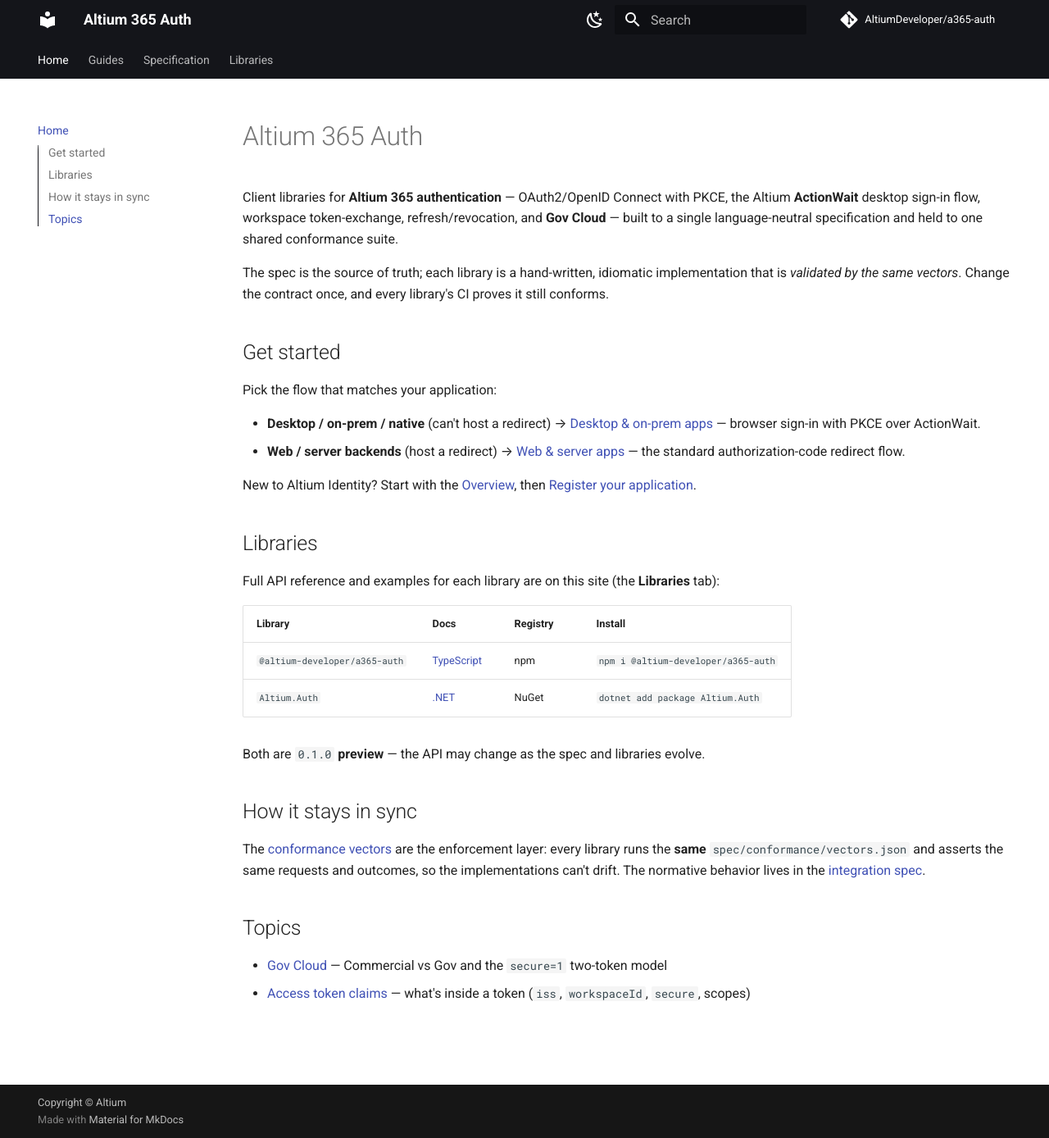
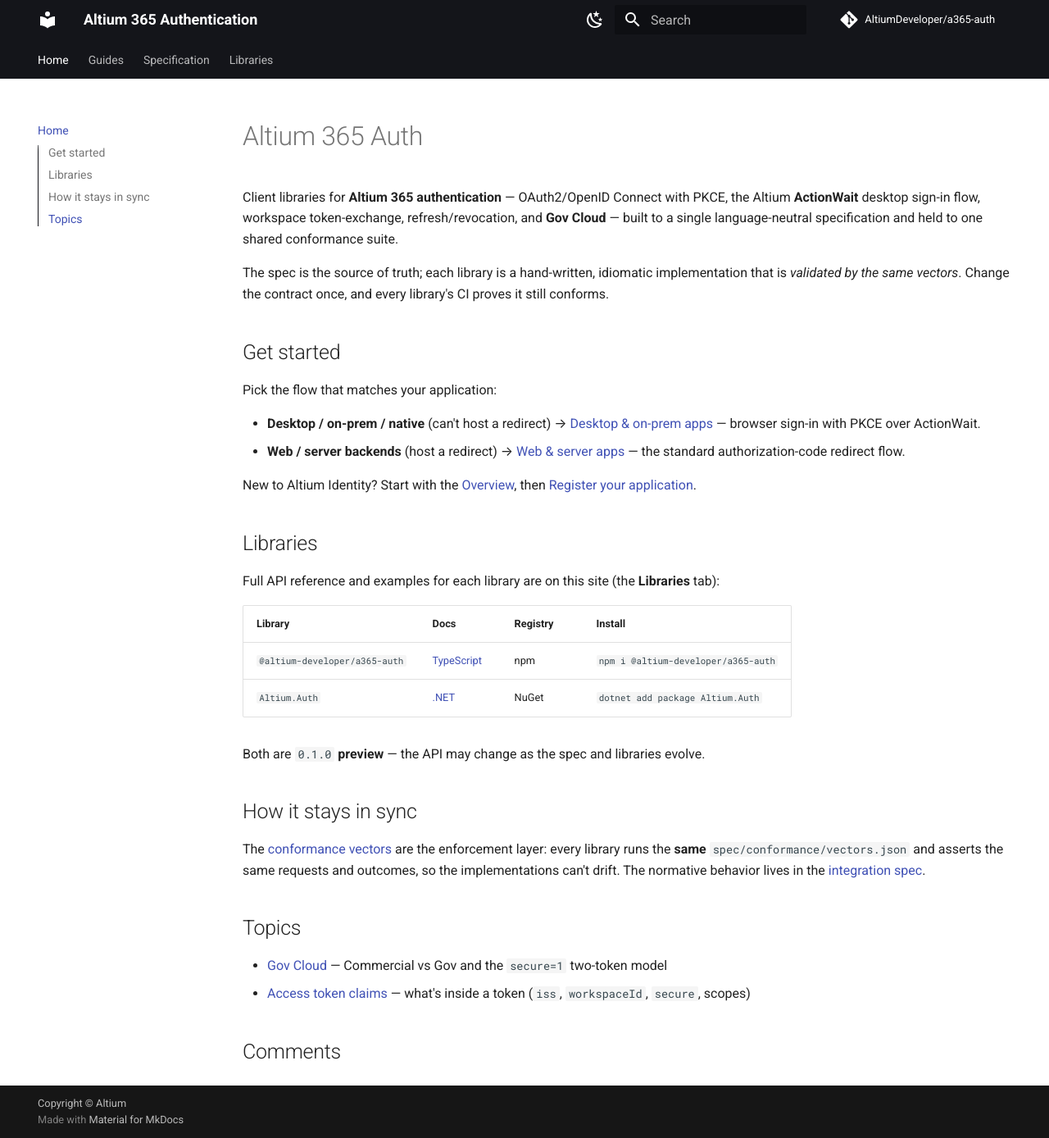
Before and after one commit to AltiumDeveloper/altium-auth, an MkDocs documentation site: the page built from docs/index.md, in a window 1280 px wide and 1388 px high. Shown: the whole window at 82% size. Built offline with MkDocs 1.6.1 and Material for MkDocs 9.7.7, drawn with Linux system fonts in a browser that asks for light colours; comment, search, counter and statistics services are not loaded; some of the changed lines change nothing that is shown.

Commit message:
docs: add giscus comments (GitHub Discussions) to the mkdocs site

```diff
--- a/mkdocs.yml
+++ b/mkdocs.yml
@@ -1,4 +1,4 @@
-site_name: Altium 365 Auth
+site_name: Altium 365 Authentication
 site_description: >-
   Client libraries and specification for Altium 365 authentication —
   OAuth2/OIDC + PKCE, the ActionWait desktop flow, workspace token-exchange,
@@ -11,6 +11,7 @@
 
 theme:
   name: material
+  custom_dir: overrides # partial overrides (e.g. the giscus comments partial)
   # To match the house style of altiumdeveloper.github.io/a365-erc-sdk, drop the
   # Altium logo + favicon into docs/assets/ and uncomment:
   # logo: assets/logo.svg
--- /dev/null
+++ b/overrides/partials/comments.html
@@ -0,0 +1,61 @@
+{#-
+  Comments via giscus (GitHub Discussions). Rendered on every content page.
+
+  Setup (one-time, by a maintainer):
+    1. Enable Discussions on github.com/AltiumDeveloper/a365-auth.
+    2. Create an "Announcement"-type category named "Comments".
+    3. Install the giscus GitHub App (github.com/apps/giscus) for the repo.
+    4. Go to https://giscus.app, enter AltiumDeveloper/a365-auth, choose
+       Discussion mapping = "pathname" and category = "Comments", then copy the
+       generated data-repo-id and data-category-id into the two placeholders below.
+-#}
+<h2 id="__comments">{{ lang.t("meta.comments") }}</h2>
+
+<!-- giscus -->
+<script
+  src="https://giscus.app/client.js"
+  data-repo="AltiumDeveloper/a365-auth"
+  data-repo-id="R_kgDOTSXlXQ"
+  data-category="Comments"
+  data-category-id="DIC_kwDOTSXlXc4DA1sE"
+  data-mapping="pathname"
+  data-strict="1"
+  data-reactions-enabled="1"
+  data-emit-metadata="0"
+  data-input-position="top"
+  data-theme="light"
+  data-lang="en"
+  crossorigin="anonymous"
+  async
+>
+</script>
+
+<!-- Keep the giscus theme in sync with the Material light/dark palette toggle. -->
+<script>
+  const giscus = document.querySelector("script[src*=giscus]")
+
+  // Map the current Material palette scheme to a giscus theme.
+  function __giscusTheme() {
+    const palette = typeof __md_get === "function" ? __md_get("__palette") : null
+    return palette && palette.color && palette.color.scheme === "slate"
+      ? "dark"
+      : "light"
+  }
+
+  // Set the initial theme before the frame loads.
+  if (giscus) giscus.setAttribute("data-theme", __giscusTheme())
+
+  // React to the palette toggle and push the new theme into the giscus frame.
+  document.addEventListener("DOMContentLoaded", function () {
+    const palette = document.querySelector("[data-md-component=palette]")
+    if (!palette) return
+    palette.addEventListener("change", function () {
+      const frame = document.querySelector("iframe.giscus-frame")
+      if (!frame) return
+      frame.contentWindow.postMessage(
+        { giscus: { setConfig: { theme: __giscusTheme() } } },
+        "https://giscus.app"
+      )
+    })
+  })
+</script>
```
Also changed, not shown: 1 other file.
